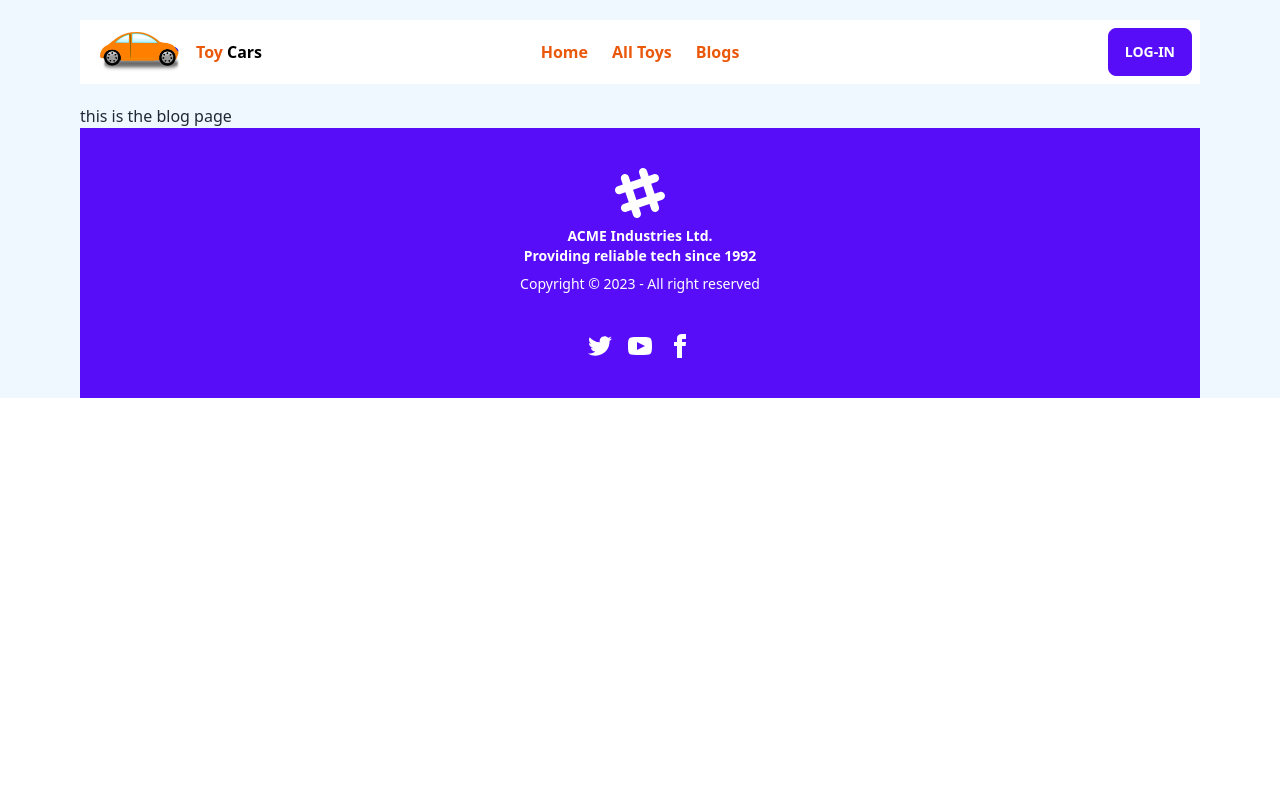
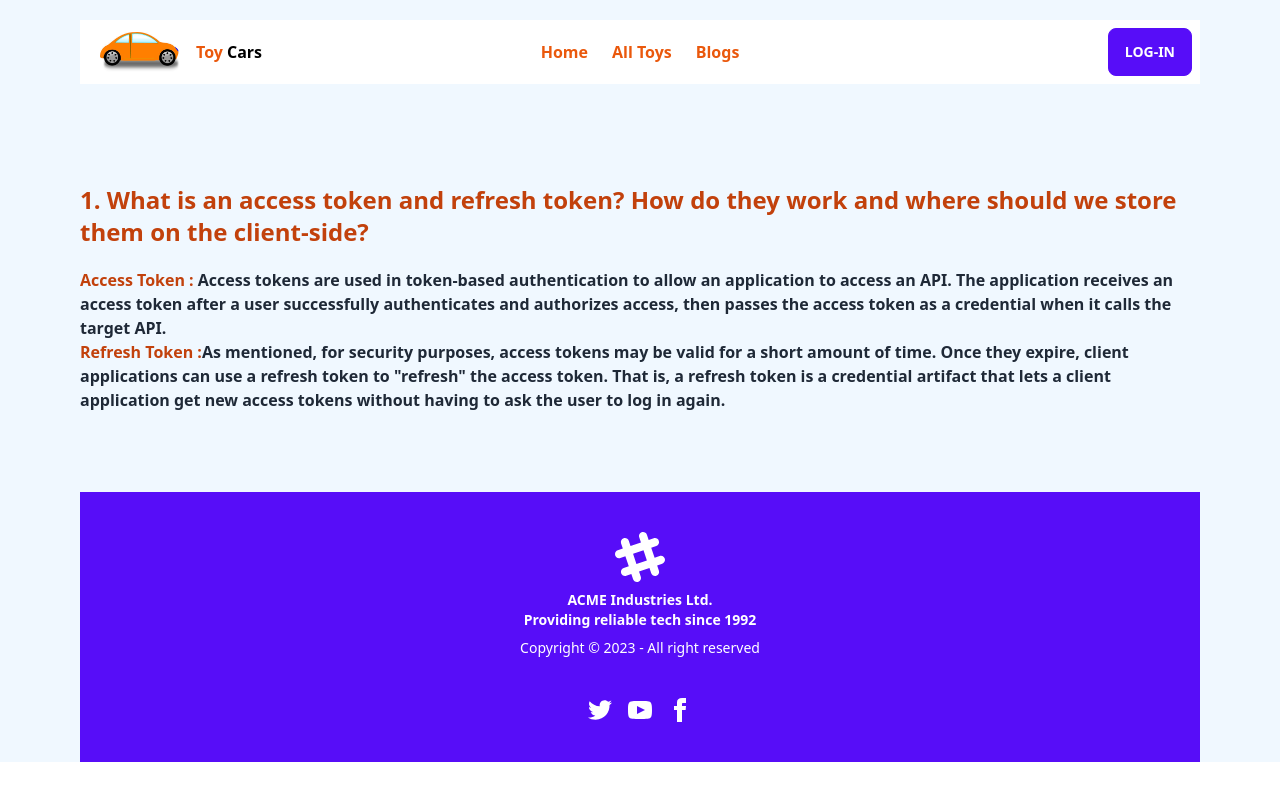
Before and after one commit to muhammadali246397/toy-cars-clinet, a React (Vite) app: page /blog in a window 1280 px wide. Built offline with nearby package versions, Linux system fonts and the light colour scheme; no server answers.

Commit message:
add some question on blog page

```diff
--- a/src/Components/Pages/Blogs/Blog.jsx
+++ b/src/Components/Pages/Blogs/Blog.jsx
@@ -2,8 +2,12 @@ import React from 'react';
 
 const Blog = () => {
     return (
-        <div>
-                this is the blog page
+        <div className='my-20'>
+                <div className='my-10'>
+                    <h2 className='font-semibold text-2xl text-orange-700 mb-5'>1. What is an access token and refresh token? How do they work and where should we store them on the client-side?</h2>
+                    <p className='font-semibold'><span className='font-bold text-orange-700'>Access Token :</span>  Access tokens are used in token-based authentication to allow an application to access an API. The application receives an access token after a user successfully authenticates and authorizes access, then passes the access token as a credential when it calls the target API.</p>
+                    <p className='font-semibold'><span className='font-bold text-orange-700'>Refresh Token :</span>As mentioned, for security purposes, access tokens may be valid for a short amount of time. Once they expire, client applications can use a refresh token to "refresh" the access token. That is, a refresh token is a credential artifact that lets a client application get new access tokens without having to ask the user to log in again.</p>
+                </div>
         </div>
     );
 };
```
